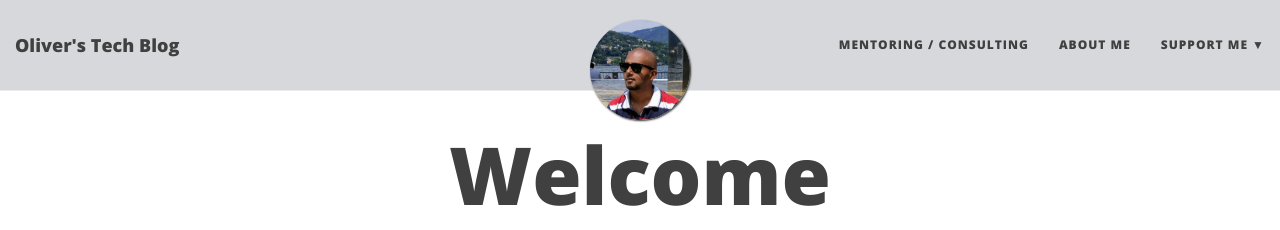
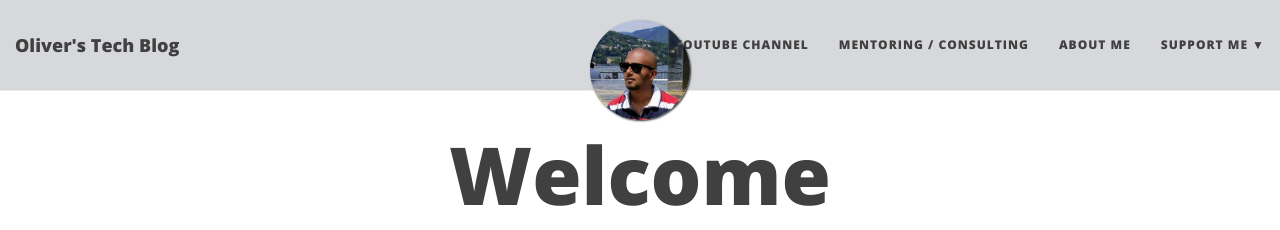
Before and after one commit to oliversavio/oliversavio.github.io, a Jekyll site: the page built from index.html, in a window 1280 px wide. Shown: the top 230 px of the page. Built offline with Jekyll 4.4.1, drawn with Linux system fonts in a browser that asks for light colours; nearby versions of some CDN libraries; the list of posts is cut into pages by our own code.

Commit message:
added YouTube channel link

```diff
--- a/_config.yml
+++ b/_config.yml
@@ -20,6 +20,7 @@ description: I blog about things I've learnt and hope to revisit in the future.
 
 # List of links in the navigation bar
 navbar-links:
+  YouTube Channel: https://www.youtube.com/channel/UCeeR00eo9qKiY-z3VQPQPBA
   Mentoring / Consulting: "work"
   About Me: "aboutme"
   Support Me:
```
Also changed, not shown: 1 other file.
